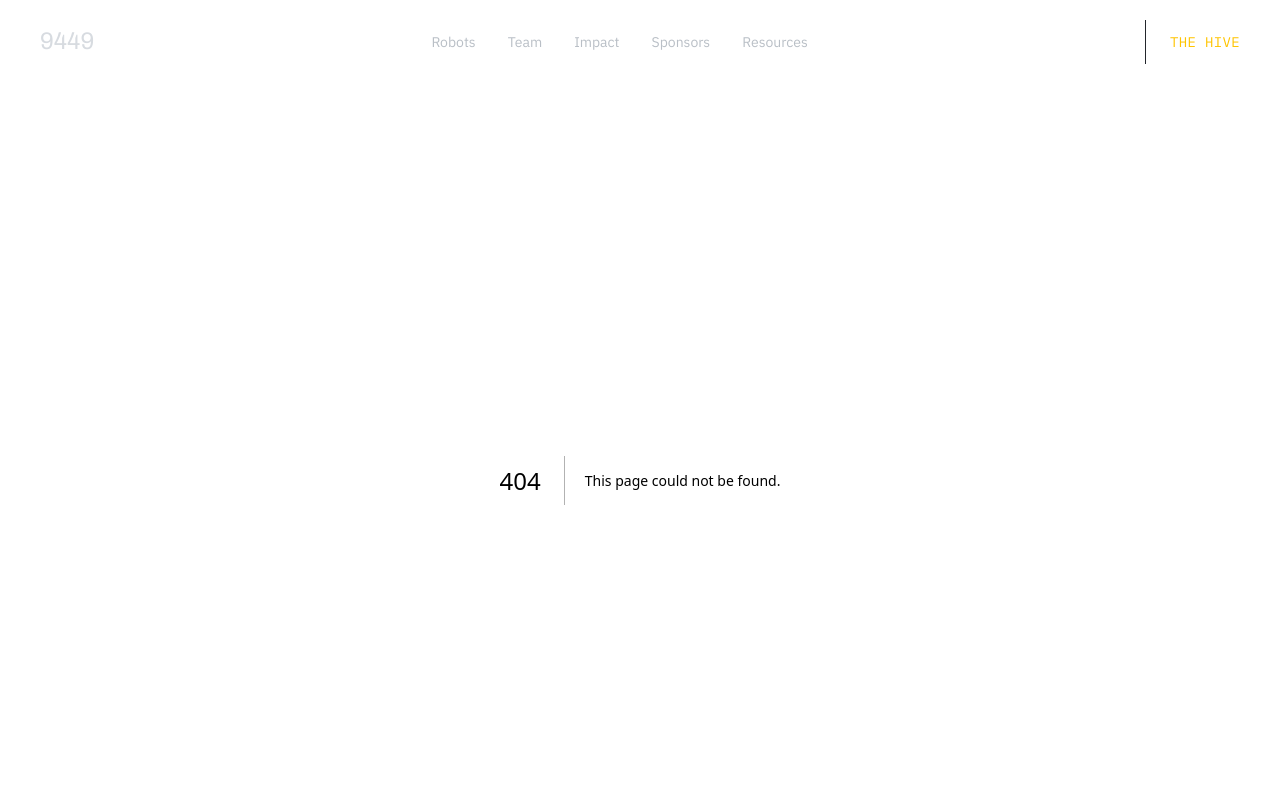
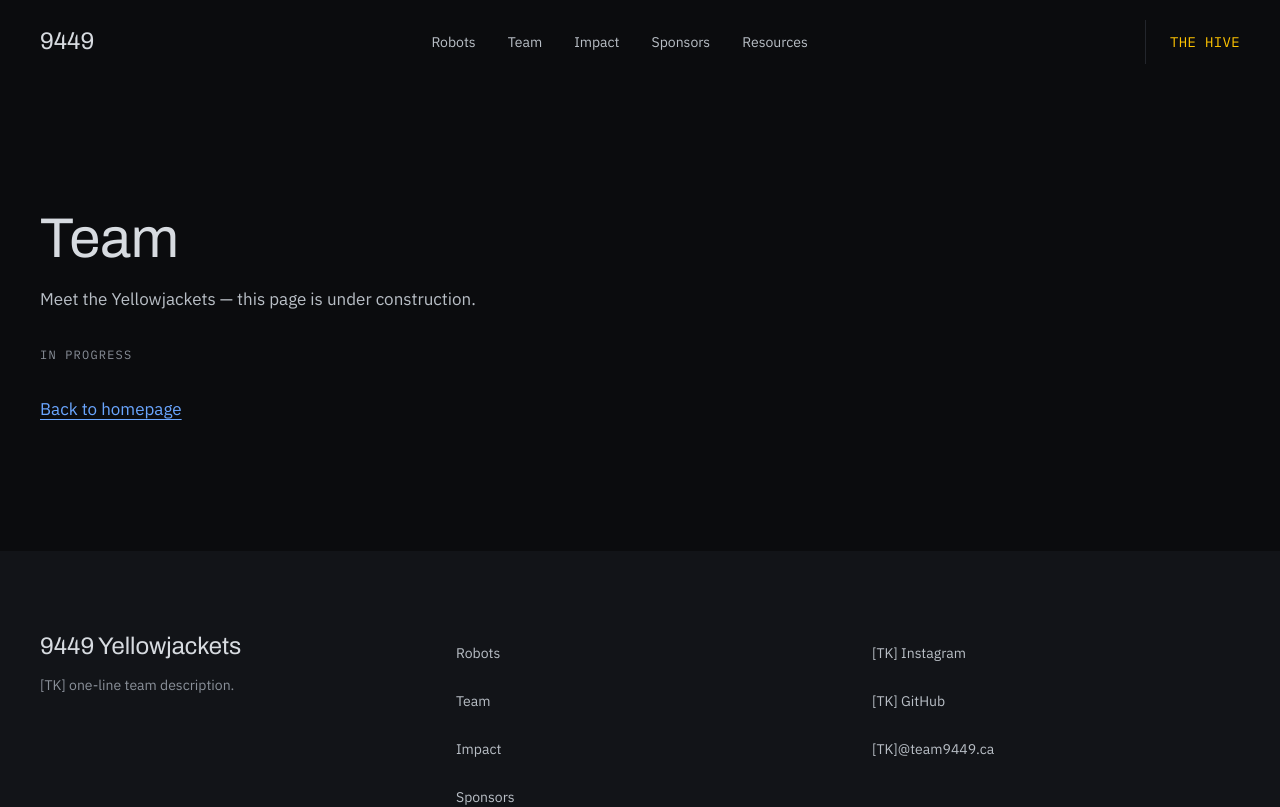
Before and after one commit to nathanwebdev2/team9449, a Next.js app: page /team in a window 1280 px wide. Before the commit this address had no page. Shown: the top 807 px of the page. Built offline with nearby package versions, Linux system fonts and the light colour scheme.

Commit message:
feat: coming-soon placeholder pages for team/impact/sponsors/resources (spec 0005)

```diff
--- /dev/null
+++ b/src/app/(public)/impact/page.tsx
@@ -0,0 +1,15 @@
+import type { Metadata } from "next";
+import { ComingSoon } from "@/components/content/ComingSoon";
+
+export const metadata: Metadata = {
+  title: "Impact — 9449 Yellowjackets",
+};
+
+export default function ImpactPage() {
+  return (
+    <ComingSoon
+      title="Impact"
+      description="How the Yellowjackets contribute to FIRST and our community — this page is under construction."
+    />
+  );
+}
--- /dev/null
+++ b/src/app/(public)/resources/page.tsx
@@ -0,0 +1,15 @@
+import type { Metadata } from "next";
+import { ComingSoon } from "@/components/content/ComingSoon";
+
+export const metadata: Metadata = {
+  title: "Resources — 9449 Yellowjackets",
+};
+
+export default function ResourcesPage() {
+  return (
+    <ComingSoon
+      title="Resources"
+      description="Guides and resources from the team — this page is under construction."
+    />
+  );
+}
--- /dev/null
+++ b/src/app/(public)/sponsors/page.tsx
@@ -0,0 +1,15 @@
+import type { Metadata } from "next";
+import { ComingSoon } from "@/components/content/ComingSoon";
+
+export const metadata: Metadata = {
+  title: "Sponsors — 9449 Yellowjackets",
+};
+
+export default function SponsorsPage() {
+  return (
+    <ComingSoon
+      title="Sponsors"
+      description="Our sponsors, and how to support the team — this page is under construction."
+    />
+  );
+}
--- /dev/null
+++ b/src/app/(public)/team/page.tsx
@@ -0,0 +1,15 @@
+import type { Metadata } from "next";
+import { ComingSoon } from "@/components/content/ComingSoon";
+
+export const metadata: Metadata = {
+  title: "Team — 9449 Yellowjackets",
+};
+
+export default function TeamPage() {
+  return (
+    <ComingSoon
+      title="Team"
+      description="Meet the Yellowjackets — this page is under construction."
+    />
+  );
+}
--- /dev/null
+++ b/src/components/content/ComingSoon.tsx
@@ -0,0 +1,30 @@
+import Link from "next/link";
+import { Container } from "@/components/layout/Container";
+import { Eyebrow } from "@/components/layout/Eyebrow";
+import { Section } from "@/components/layout/Section";
+
+export function ComingSoon({
+  title,
+  description,
+}: {
+  title: string;
+  description: string;
+}) {
+  return (
+    <Section>
+      <Container>
+        <h1 className="font-display text-h1 text-aluminum">{title}</h1>
+        <p className="mt-4 max-w-[var(--measure)] text-body text-steel-200">
+          {description}
+        </p>
+        <Eyebrow className="mt-8">In progress</Eyebrow>
+        <Link
+          href="/"
+          className="mt-8 inline-block text-body text-link-500 underline underline-offset-4 transition-opacity hover:opacity-80"
+        >
+          Back to homepage
+        </Link>
+      </Container>
+    </Section>
+  );
+}
```
Also changed, not shown: 2 other files (tests, documents, lock files or other folders).
